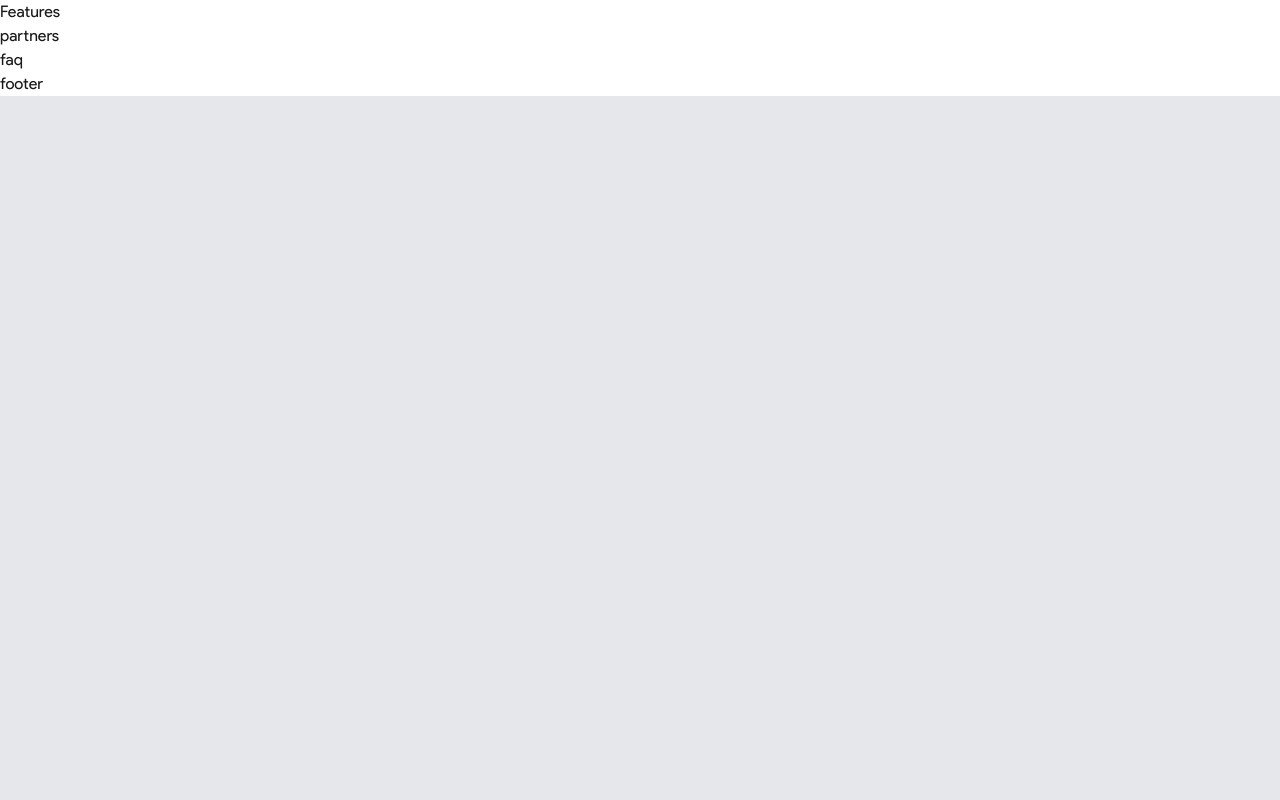
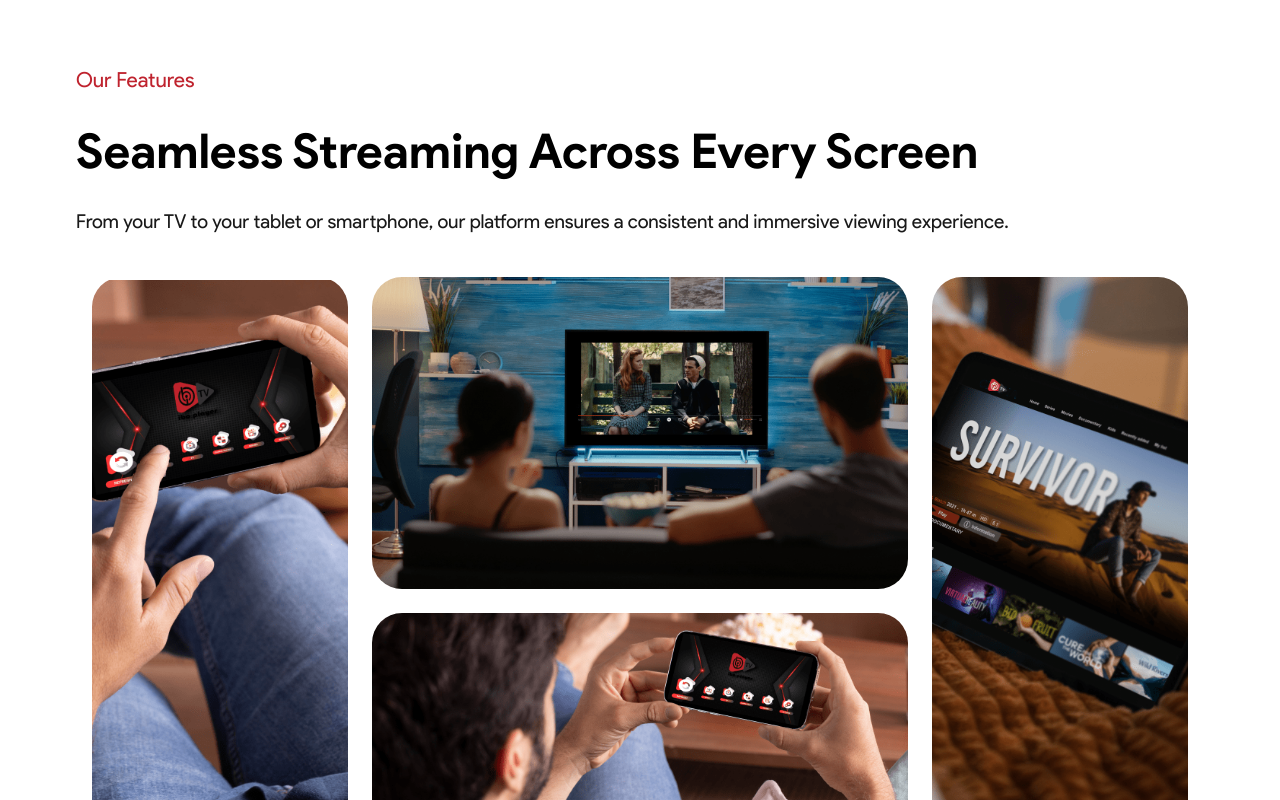
Before and after one commit to aibrahiam/IBO-player, a React (Vite) app: page / in a window 1280 px wide. Shown: the part 3180-3980 px from the top of the page. Before the commit the page ends 3276 px from the top, so only its background shows below. Built offline with nearby package versions, Linux system fonts and the light colour scheme.

Commit message:
half of the features container created

```diff
--- a/src/components/Features.tsx
+++ b/src/components/Features.tsx
@@ -1,13 +1,32 @@
 import Partners from "./Partners.tsx";
-
+import style from "./styles/features.module.css"
 
 const Features = () => {
     return (
-        <div>
-            Features
-            <Partners />
+        <section>
+            <div className={style.header}>
+                <div>Our Features</div>
+                <h4>Seamless Streaming Across Every Screen</h4>
+                <p>From your TV to your tablet or smartphone, our platform ensures a consistent and immersive viewing
+                    experience.</p>
+            </div>
+            <div className={style.grid}>
+                <div className={style.a}>
+                    <img src="/assets/1-DXXIehDi.png" alt="placeholder"/>
+                </div>
+                <div className={style.b}>
+                    <img src="/assets/2-MYT5zDHB.png" alt="placeholder"/>
+                </div>
+                <div className={style.c}>
+                    <img src="/assets/4-Bp-Zi30X.png" alt="placeholder"/>
+                </div>
+                <div className={style.d}>
+                    <img src="/assets/3-DogtsELa.png" alt="placeholder"/>
+                </div>
+            </div>
+            <Partners/>
 
-        </div>
+        </section>
     );
 };
 
--- /dev/null
+++ b/src/components/styles/features.module.css
@@ -0,0 +1,62 @@
+.header{
+    display: grid;
+    gap: 1.8rem;
+
+    div{
+        font-size: 1.3rem;
+        color: var(--red);
+    }
+    h4{
+        color: black;
+    }
+}
+.grid {
+    display: grid;
+    grid-template-areas:
+    "a b b c"
+    "a d d c";
+    grid-template-columns: repeat(4, 1fr);
+    gap: 1.5rem;
+    margin-top: 2.5rem;
+    padding-inline: 1rem;
+    div img {
+        object-fit: cover;
+        height: 100%;
+    }
+    div{
+        border-radius: 30px;
+        overflow: hidden;
+    }
+}
+
+.a {
+    grid-area: a;
+
+}
+
+.b {
+    grid-area: b;
+}
+
+.c {
+    grid-area: c;
+}
+
+.d {
+    grid-area: d;
+}
+@media screen and (width < 900px) {
+    .grid{
+        grid-template-columns: 1fr 1fr;
+        grid-template-areas:
+        "a c"
+        "a c"
+        "b b"
+        "d d";
+        div{
+            border-radius: 15px;
+            overflow: hidden;
+        }
+        padding-inline: 0;
+    }
+}
--- a/src/utils/data.tsx
+++ b/src/utils/data.tsx
@@ -18,3 +18,17 @@ export const data2 : marquees_content[] = [
     { name: "sony2", image: '/assets/marquees/sony.png' },
     { name: "windows2", image: '/assets/marquees/windows.png' },
 ];
+
+export const data3 : marquees_content[]  = [
+    { name: 'allplayer', image: '/assets/allplayer.svg' },
+    { name: 'bobplayer', image: '/assets/bobplayer.svg' },
+
+    { name: 'hushplayer', image: '/assets/hushplayer.svg' },
+    { name: 'ibosol', image: '/assets/ibosol.svg' },
+    { name: 'iboss', image: '/assets/iboss.svg' },
+    { name: 'iboxx', image: '/assets/iboxx.svg' },
+    { name: 'kingiptv', image: '/assets/kingiptv.svg' },
+
+    { name: 'macplayer', image: '/assets/macplayer.svg' },
+    { name: 'virginia', image: '/assets/virginia.svg' },
+];
```
